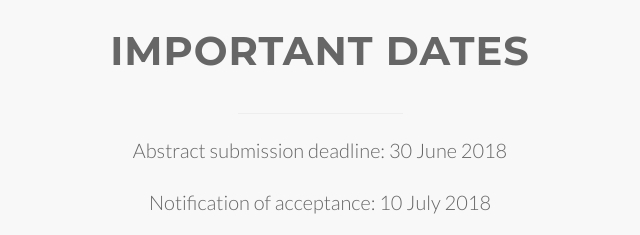
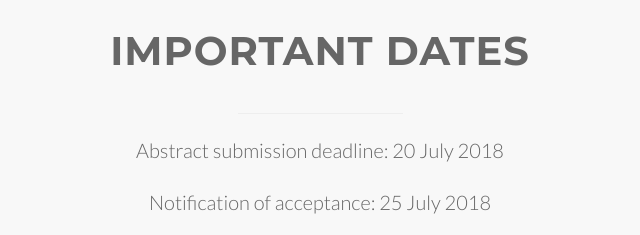
Before and after one commit to sop2018/sop2018.github.io, a plain HTML site: page index.html in a window 1280 px wide. Shown: the part 3380-3615 px from the top of the page, 320-960 px from the left. Drawn offline with Linux system fonts and the light colour scheme; a script that the page names is missing; some icons are missing.

Commit message:
dates modified

```diff
--- a/index.html
+++ b/index.html
@@ -328,8 +328,8 @@
 			</div>
         	<div class="row">
         		<div class="col-lg-6 col-lg-offset-3">
-					<p>Abstract submission deadline: 30 June 2018</p>
-					<p>Notification of acceptance: 10 July 2018</p>
+					<p>Abstract submission deadline: 20 July 2018</p>
+					<p>Notification of acceptance: 25 July 2018</p>
 					<p>Workshop: 26 September 2018</p>
             	</div>
         	</div>
```
